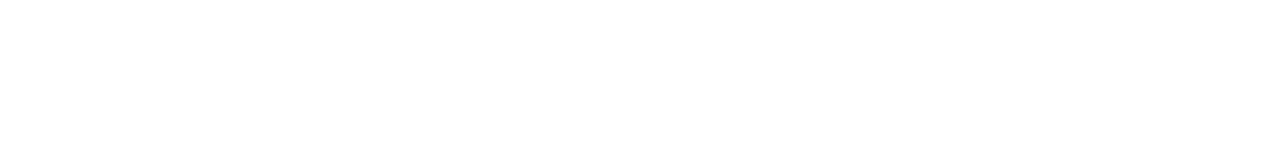
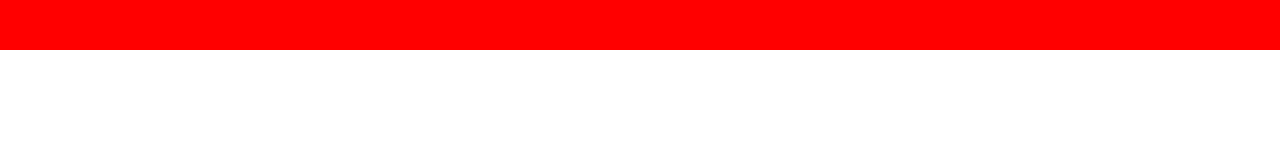
Before and after one commit to fujii-kazuki/DWC-chapter4-exercise, a plain HTML site: page index.html in a window 1280 px wide. Drawn offline with Linux system fonts and the light colour scheme.

Commit message:
[Update] ヘッダーを追加

```diff
--- a/index.html
+++ b/index.html
@@ -6,6 +6,6 @@
     <title>DWCコンテンツ 【HTML・CSSの基本書式を学ぼう】4章 演習問題</title>
   </head>
   <body>
-
+    <header class="header"></header>
   </body>
 </html>
--- a/style.css
+++ b/style.css
@@ -4,3 +4,9 @@
   padding: 0;
   box-sizing: border-box
 }
+
+.header {
+  width: 100%;
+  height: 50px;
+  background-color: red;
+}
```
